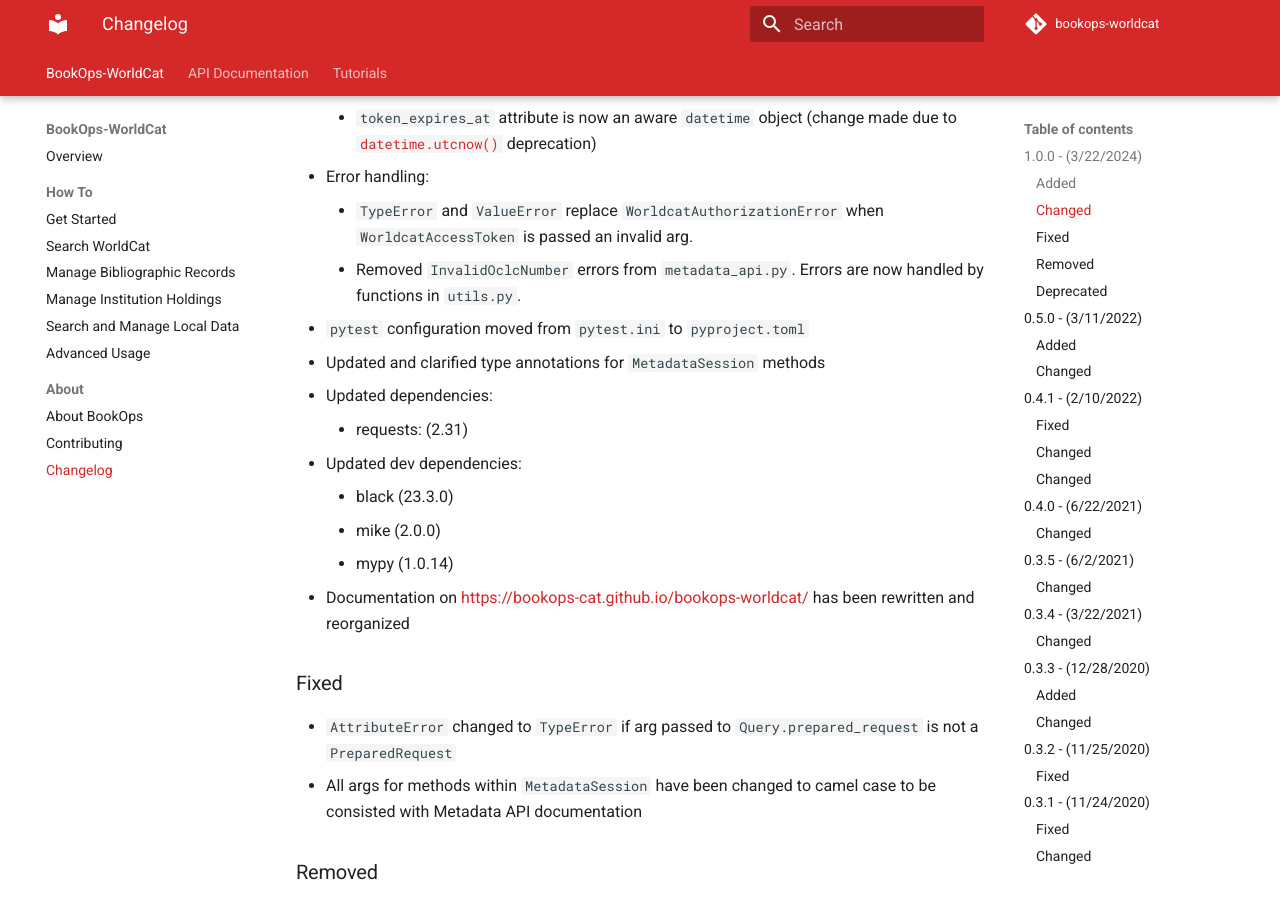
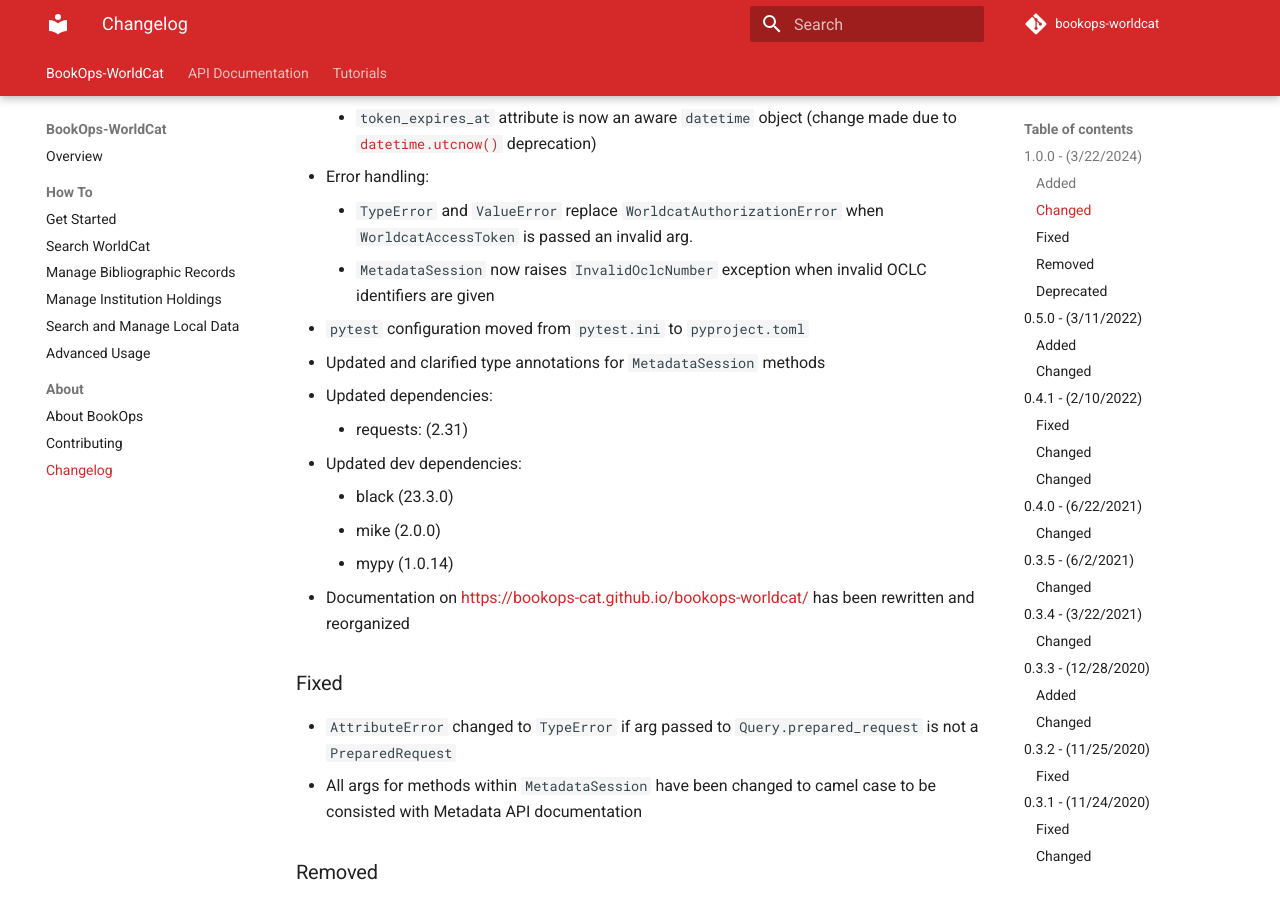
Before and after one commit to BookOps-CAT/bookops-worldcat, an MkDocs documentation site: the page built from docs/changelog.md, in a window 1280 px wide and 900 px high, scrolled down 1742 px. Built offline with MkDocs 1.6.1 and Material for MkDocs 9.7.7, drawn with Linux system fonts in a browser that asks for light colours; comment, search, counter and statistics services are not loaded; the version menu is left out.

Commit message:
edited changelog

```diff
--- a/docs/changelog.md
+++ b/docs/changelog.md
@@ -48,7 +48,7 @@
     + `token_expires_at` attribute is now an aware `datetime` object (change made due to [`datetime.utcnow()`](https://docs.python.org/3/library/datetime.html#datetime.datetime.utcnow) deprecation)
 + Error handling:
     + `TypeError` and `ValueError` replace `WorldcatAuthorizationError` when `WorldcatAccessToken` is passed an invalid arg.
-    + Removed `InvalidOclcNumber` errors from `metadata_api.py`. Errors are now handled by functions in `utils.py`.
+    + `MetadataSession` now raises `InvalidOclcNumber` exception when invalid OCLC identifiers are given
 + `pytest` configuration moved from `pytest.ini` to `pyproject.toml`
 + Updated and clarified type annotations for `MetadataSession` methods
 + Updated dependencies:
```
